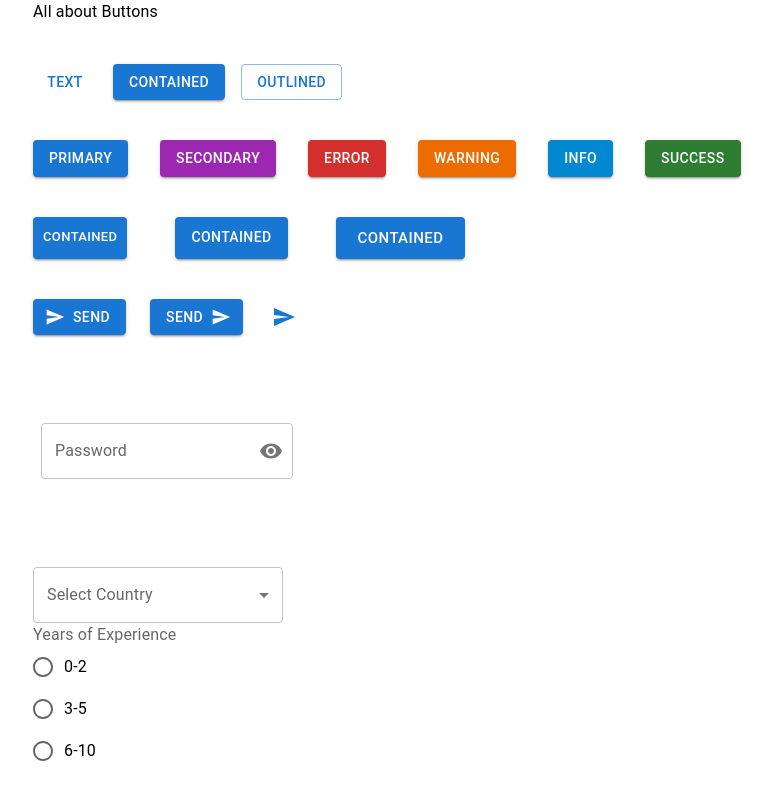
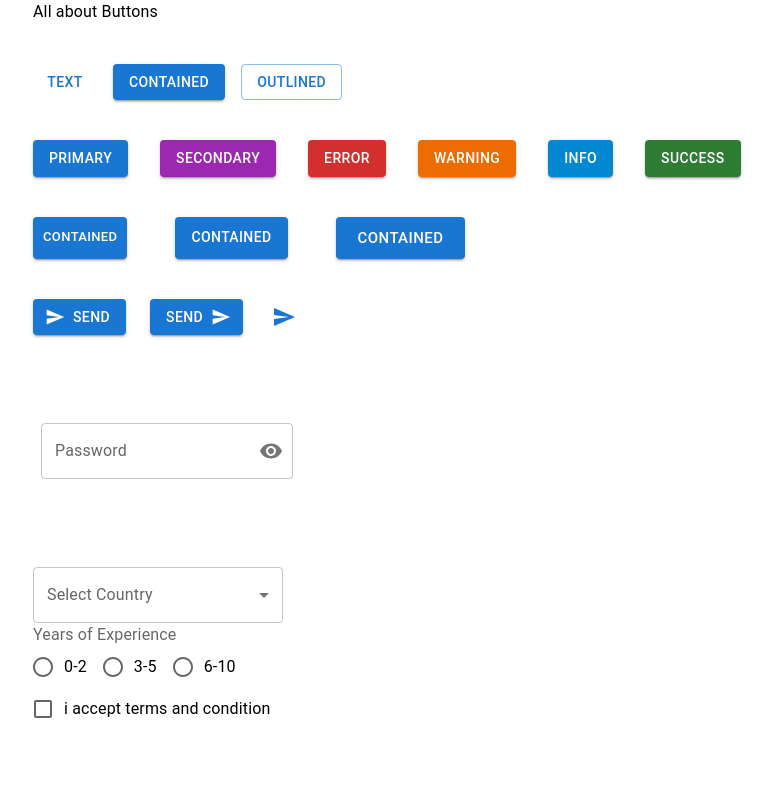
Before and after one commit to Taiwo-Tunde/React-with-MUI-with_Typescript, a React (Create React App) app in the folder react-with-mui-typescript/: page / in a window 1280 px wide. Shown: the part 619-1419 px from the top of the page, without its empty margins (31-804 px from the left). Built offline with nearby package versions, Linux system fonts and the light colour scheme.

Commit message:
React with MUI and Typescript

```diff
--- a/react-with-mui-typescript/src/App.tsx
+++ b/react-with-mui-typescript/src/App.tsx
@@ -1,5 +1,6 @@
 import "./App.css";
 import { MuiButton } from "./component/MuiButton";
+import { MuiCheckBox } from "./component/MuiCheckBox";
 import MuiRadioButton from "./component/MuiRadioButton";
 import { MuiTypography } from "./component/MuiTypography";
 import { Select } from "./component/Select";
@@ -16,6 +17,7 @@ function App() {
         <Select />
       </Stack>
       <MuiRadioButton />
+      <MuiCheckBox />
     </div>
   );
 }
--- /dev/null
+++ b/react-with-mui-typescript/src/component/MuiCheckBox.tsx
@@ -0,0 +1,22 @@
+import { Box, FormControlLabel, Checkbox } from "@mui/material";
+import { useState } from "react";
+
+export const MuiCheckBox = () => {
+  const [acceptTnC, setAcceptTnc] = useState(false);
+  console.log({ acceptTnC });
+
+  const handleChange = (event: React.ChangeEvent<HTMLInputElement>) => {
+    setAcceptTnc(event.target.checked);
+  };
+
+  return (
+    <Box>
+      <Box>
+        <FormControlLabel
+          label="i accept terms and condition "
+          control={<Checkbox checked={acceptTnC} onChange={handleChange} />}
+        />
+      </Box>
+    </Box>
+  );
+};
--- a/react-with-mui-typescript/src/component/MuiRadioButton.tsx
+++ b/react-with-mui-typescript/src/component/MuiRadioButton.tsx
@@ -23,7 +23,7 @@ const MuiRadioButton = () => {
           {" "}
           Years of Experience
         </FormLabel>
-        <RadioGroup value={buttonValue} onChange={handleButtonChange}>
+        <RadioGroup row value={buttonValue} onChange={handleButtonChange}>
           <FormControlLabel control={<Radio />} label="0-2" value="0-2" />
           <FormControlLabel control={<Radio />} label="3-5" value="3-5" />
           <FormControlLabel control={<Radio />} label="6-10" value="6-10" />
```
